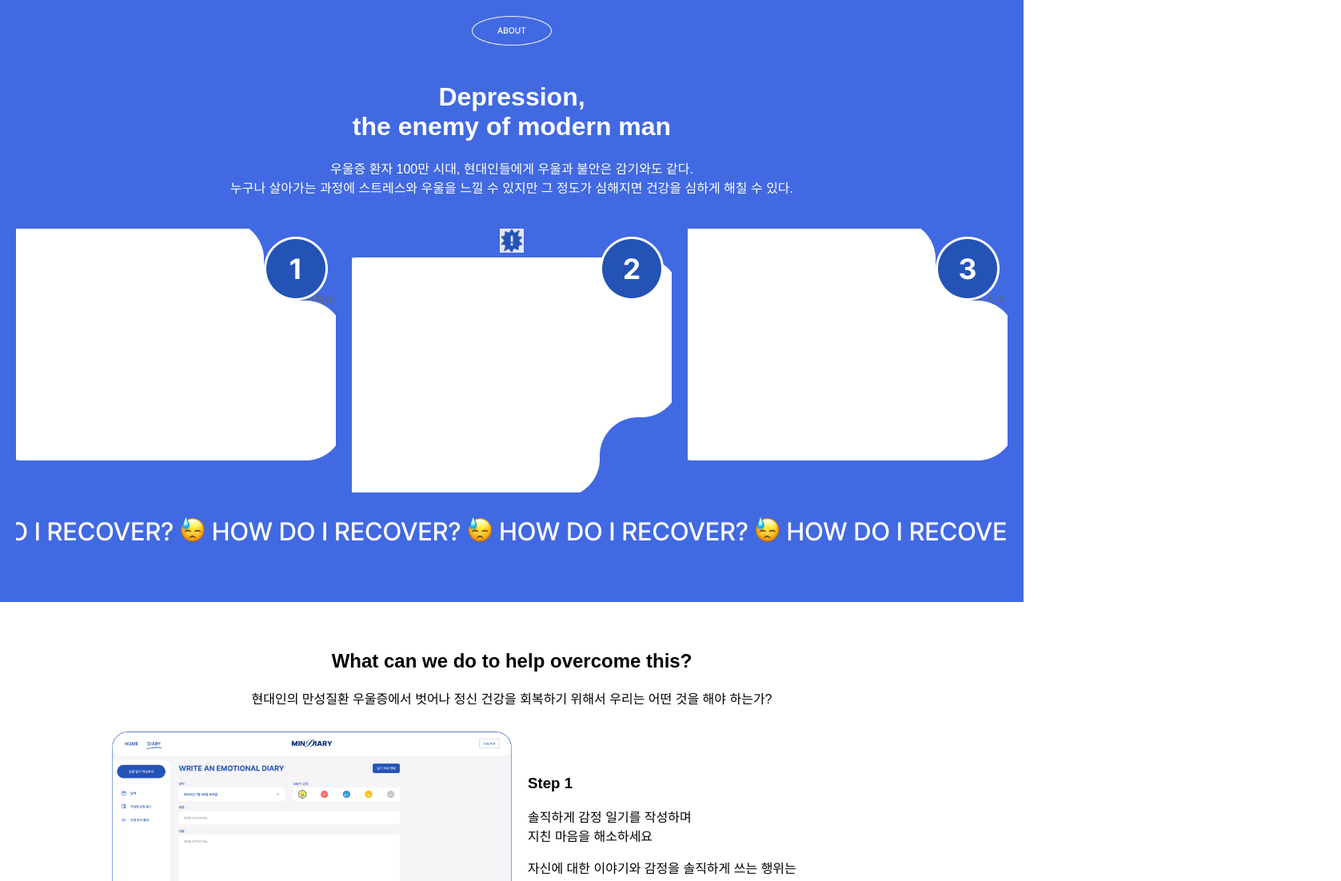
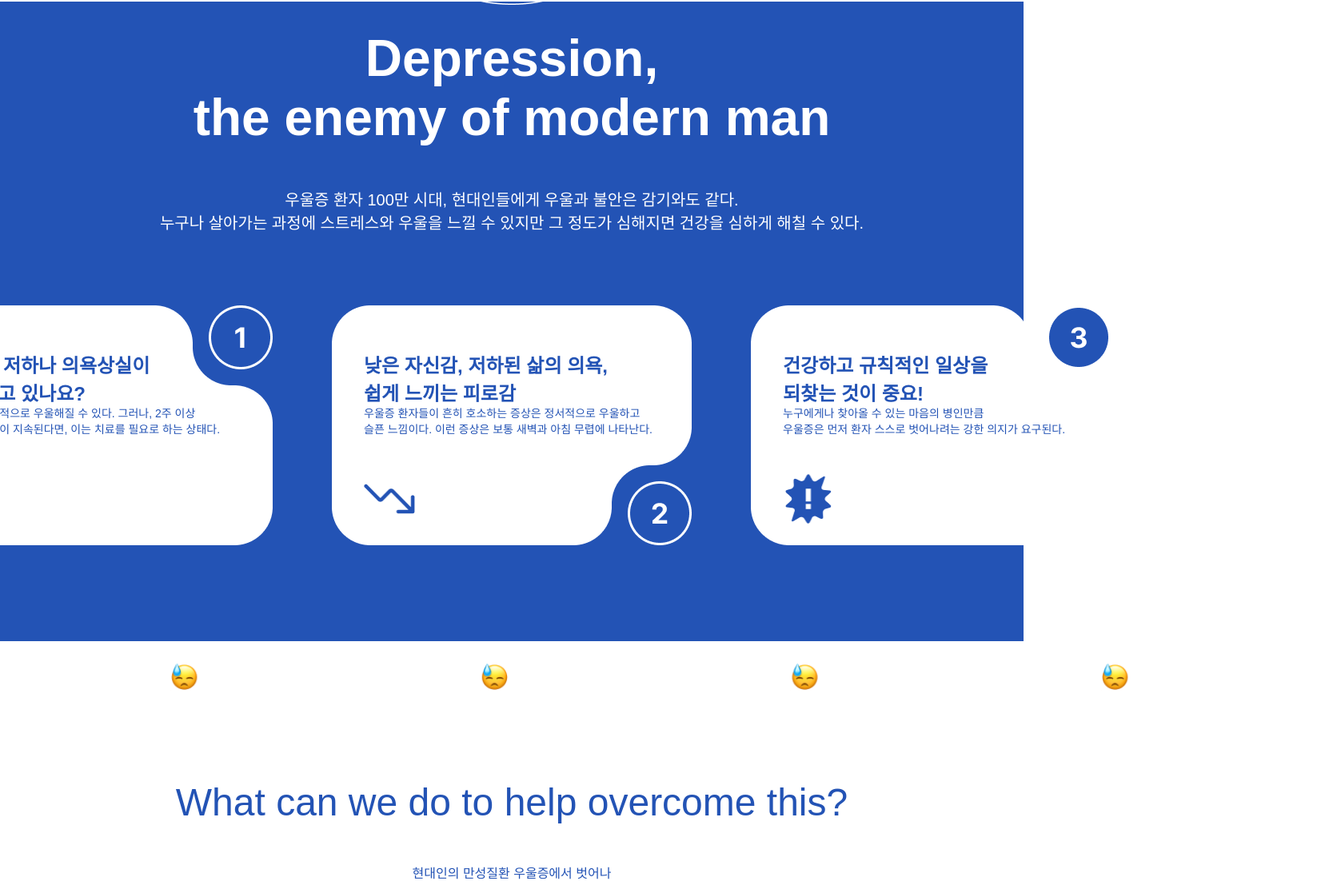
Before and after one commit to yh112/MinDiary_FE, a React (Create React App) app: page / in a window 1280 px wide. Shown: the part 818-1920 px from the top of the page at 80% size, 1677 px wide, since content can reach past the window. Built offline with nearby package versions, Linux system fonts and the light colour scheme.

Commit message:
메인페이지완성및 로그아웃버튼 오류수정

```diff
--- a/src/pages/Home/Home.css
+++ b/src/pages/Home/Home.css
@@ -1,3 +1,10 @@
+body {
+  margin: 0;
+  padding: 0;
+  font-family: Arial, sans-serif;
+  height: 100%;
+}
+
 .home {
   font-family: Arial, sans-serif;
   background-color: #f0f0f0;
@@ -12,114 +19,37 @@
   max-width: 100%;
   height: auto;
 }
-
-.main-content {
-  background-color: #4169e1;
+.arrow2 {
+  margin: 50px;
+}
+.step-description :nth-child(2) {
+  font-size: 28px;
+}
+.step-description :nth-child(3) {
+  font-size: 17px;
+}
+.step_ic {
+  border-radius: 100px;
   color: white;
-  padding: 40px 20px;
-  text-align: center;
-}
-
-.about-section {
-  margin-bottom: 40px;
-}
-
-.about-img {
-  width: 100px;
-  margin-bottom: 20px;
-}
-
-.features {
-  display: flex;
-  justify-content: space-between;
-  align-items: stretch;
-  margin: 0px 0;
-  gap: 20px;
-  height: 330px;
-}
-
-.feature-item {
-  height: 100%;
-  display: flex;
-  flex-direction: column;
-  flex: 1;
-  position: relative;
-  overflow: hidden;
-}
-
-.feature-number {
-  position: absolute;
-  top: 10px;
-  right: 10px;
-  z-index: 2;
-}
-
-.feature-number img {
-  height: auto;
-}
-
-.feature-content {
-  display: flex;
-  flex-direction: column;
-  align-items: center;
-  text-align: center;
-  z-index: 1;
-}
-
-.feature-icon {
-  background-color: #e6e6fa;
-
+  width: 90px;
+  height: 32px;
   display: flex;
   justify-content: center;
   align-items: center;
-  margin-bottom: 15px;
-}
-
-.feature-icon img {
-  width: 30px;
-  height: 30px;
-}
-
-.feature-item h3 {
-  color: #333;
-  font-size: 1rem;
-  margin: 0;
-}
-
-.feature-item p {
-  font-size: 0.875rem;
-  color: #666;
-  margin-top: 10px;
-}
-
-.feature-shape {
-  position: absolute;
-  z-index: 2; /* Ensure shapes are above the content */
-}
-
-.shape-bottom-right {
-  bottom: -10px;
-  right: -10px;
-}
-
-.shape-top-right {
-  top: -10px;
-  right: -10px;
-}
-
-.recovery-section {
-  margin: 30px 0;
-  font-style: italic;
-  overflow: hidden;
-  white-space: nowrap;
+  background-color: #2353b5;
+  font-weight: 500;
 }
 
 .what-can-we-do {
   background-color: white;
   padding: 40px 20px;
   text-align: center;
+  color: #2353b5;
 }
-
+.hh {
+  font-size: 48px;
+  margin-top: 134px;
+}
 .steps {
   display: flex;
   flex-direction: column;
@@ -132,23 +62,36 @@
   align-items: center;
   margin-bottom: 40px;
   width: 100%;
-  max-width: 1000px;
+  max-width: 1300px;
 }
 
 .step img {
-  width: 50%;
+  width: 80%;
   height: auto;
   margin-right: 20px;
 }
 
 .step-description {
   text-align: left;
+  margin: 20px;
+  width: 3000px;
 }
 
 .footer {
   background-color: #2353b5;
   color: white;
-  padding: 20px 40px;
+  padding: 40px 60px;
+  font-size: 16px;
+}
+
+main {
+  display: flex;
+  flex-direction: column;
+  background-color: #2353b5;
+  justify-content: center;
+  align-items: center;
+  color: white;
+  height: 100vh;
 }
 
 .footer-content {
@@ -174,9 +117,96 @@
 }
 
 .footer-logo {
+  margin-top: -60px;
   width: 40px;
   height: 40px;
   border-radius: 50%;
   background-color: white;
-  padding: 5px;
 }
+
+.cards {
+  display: flex;
+  justify-content: center;
+  gap: 20px;
+  padding: 20px;
+  margin-bottom: 100px;
+}
+
+.card {
+  position: relative;
+  margin: 27px;
+  margin-top: 50px;
+  width: 450px;
+  height: 300px;
+  color: #2353b5;
+  overflow: hidden;
+}
+.main-header {
+  margin-top: 50px;
+  display: flex;
+  flex-direction: column;
+  justify-content: center;
+  align-items: center;
+  text-align: center;
+}
+.main-header h1 {
+  font-size: 64px;
+  margin: 30px;
+}
+.main-header p {
+  font-size: 20px;
+}
+.card img:first-child {
+  position: absolute;
+  top: 0px;
+  right: 0%;
+  width: 80px;
+  height: 80px;
+}
+
+.card11 img:first-child {
+  position: absolute;
+  top: 220px;
+}
+
+.card img:nth-child(2) {
+  position: absolute;
+  top: 0;
+  right: 0;
+  z-index: 1;
+}
+
+.card div {
+  position: relative;
+  z-index: 2; /* Brings text in front of images */
+  left: 40px;
+}
+
+.card h3 {
+  position: absolute;
+
+  margin-top: 0; /* Adjust as needed */
+  font-size: 18px;
+  color: #2353b5;
+  font-size: 24px;
+}
+
+.card p {
+  position: absolute;
+  top: 110px;
+
+  font-size: 14px;
+  color: #2353b5;
+}
+
+.card img:last-child {
+  position: absolute;
+  top: 210px;
+  width: 64px;
+  height: 64px;
+}
+.emoji-img {
+  width: 2073px;
+  height: 35px;
+  margin-bottom: 40px;
+}
--- a/src/pages/Home/Home.jsx
+++ b/src/pages/Home/Home.jsx
@@ -9,13 +9,14 @@ import Aboutimg from "./About.png";
 import num1 from "./1.png";
 import num2 from "./2.png";
 import num3 from "./3.png";
-import emoji from "./emoji.png";
 import notion from "./notion.png";
 import battery_low from "./battery-low.png";
 import entypo from "./entypo.png";
 import arrow from "./arrow.png";
 import right_bottom_square from "./오른쪽밑에뚫린사각형.png";
 import right_top_square from "./오른쪽위에뚫린사각형.png";
+import emoji from "./emoji.png";
+import arrow2 from "./arrow2.png";
 const Home = () => {
   return (
     <div className="home">
@@ -26,97 +27,94 @@ const Home = () => {
           className="header-image"
         />
       </header>
-
-      <main className="main-content">
-        <div className="about-section">
-          <img src={Aboutimg} alt="About" className="about-img" />
+      <main>
+        <div className="main-header">
+          <img src={Aboutimg} alt="About" />
           <h1>
             Depression,
-            <br /> the enemy of modern man
+            <br />
+            the enemy of modern man
           </h1>
           <p>
             우울증 환자 100만 시대, 현대인들에게 우울과 불안은 감기와도 같다.
-            <br /> 누구나 살아가는 과정에 스트레스와 우울을 느낄 수 있지만 그
-            정도가 심해지면 건강을 심하게 해칠 수 있다.
+            <br />
+            누구나 살아가는 과정에 스트레스와 우울을 느낄 수 있지만 그 정도가
+            심해지면 건강을 심하게 해칠 수 있다.
           </p>
         </div>
-        <div className="features">
-          <div className="feature-item">
-            <div className="feature-shape shape-top-right">
-              <img src={right_top_square} alt="Decorative shape top right" />
-            </div>
-            <div className="feature-number">
-              <img src={num1} alt="Number 1" />
-            </div>
-            <div className="feature-content">
-              <div className="feature-icon">
-                <img src={battery_low} alt="Battery low icon" />
-              </div>
-              <h3>기분의 저하나 의욕상실이 지속되고 있나요?</h3>
+        <div className="cards">
+          <div className="card">
+            <img src={num1} alt="Number 1" />
+            <img src={right_top_square} alt="Decoration" />
+            <div>
+              <h3>
+                {" "}
+                <br />
+                <br />
+                기분의 저하나 의욕상실이
+                <br /> 지속되고 있나요?
+              </h3>
               <p>
-                마음은 일시적으로 우울해질 수 있다. 그러나, 2주 이상 우울한
-                감정이 지속된다면, 이는 치료를 필요로 하는 상태다.
+                마음은 일시적으로 우울해질 수 있다. 그러나, 2주 이상 <br />
+                우울한 감정이 지속된다면, 이는 치료를 필요로 하는 상태다.
               </p>
+              <img src={battery_low} alt="Battery Low" />
             </div>
           </div>
-          <div className="feature-item">
-            <div className="feature-shape shape-bottom-right">
-              <img
-                src={right_bottom_square}
-                alt="Decorative shape bottom right"
-              />
-            </div>
-            <div className="feature-number">
-              <img src={num2} alt="Number 2" />
-            </div>
-            <div className="feature-content">
-              <div className="feature-icon">
-                <img src={entypo} alt="Graph icon" />
-              </div>
-              <h3>낮은 자신감, 저하된 삶의 의욕, 쉽게 느끼는 피로감</h3>
+          <div className="card card11">
+            <img src={num2} alt="Number 2" />
+            <img src={right_bottom_square} alt="Decoration" />
+            <div>
+              <h3>
+                {" "}
+                <br />
+                <br />
+                낮은 자신감, 저하된 삶의 의욕,
+                <br />
+                쉽게 느끼는 피로감
+              </h3>
               <p>
-                우울증 환자들이 흔히 호소하는 증상은 정서적으로 우울하고 슬픈
-                느낌이다. 이런 증상은 보통 새벽과 아침 무렵에 나타난다.
+                우울증 환자들이 흔히 호소하는 증상은 정서적으로 우울하고
+                <br /> 슬픈 느낌이다. 이런 증상은 보통 새벽과 아침 무렵에
+                나타난다.
               </p>
+              <img src={arrow} alt="Arrow" />
             </div>
           </div>
-          <div className="feature-item">
-            <div className="feature-shape shape-top-right">
-              <img src={right_top_square} alt="Decorative shape top right" />
-            </div>
-            <div className="feature-number">
-              <img src={num3} alt="Number 3" />
-            </div>
-            <div className="feature-content">
-              <div className="feature-icon">
-                <img src={arrow} alt="Arrow icon" />
-              </div>
-              <h3>건강하고 규칙적인 일상을 되찾는 것이 중요!</h3>
+          <div className="card">
+            <img src={num3} alt="Number 3" />
+            <img src={right_top_square} alt="Decoration" />
+            <div>
+              <h3>
+                {" "}
+                <br />
+                <br />
+                건강하고 규칙적인 일상을 <br />
+                되찾는 것이 중요!
+              </h3>
               <p>
-                누구에게나 찾아올 수 있는 마음의 병인만큼 우울증은 먼저 환자
-                스스로 벗어나려는 강한 의지가 요구된다.
+                누구에게나 찾아올 수 있는 마음의 병인만큼 <br />
+                우울증은 먼저 환자 스스로 벗어나려는 강한 의지가 요구된다.
               </p>
+              <img src={entypo} alt="Icon" />
             </div>
           </div>
         </div>
-
-        <div className="recovery-section">
-          <img src={emoji} alt="이모티콘" />"
-        </div>
+        <img src={emoji} className="emoji-img" />
       </main>
 
       <section className="what-can-we-do">
-        <h2>What can we do to help overcome this?</h2>
+        <p className="hh">What can we do to help overcome this?</p>
         <p>
-          현대인의 만성질환 우울증에서 벗어나 정신 건강을 회복하기 위해서 우리는
-          어떤 것을 해야 하는가?
+          현대인의 만성질환 우울증에서 벗어나
+          <br /> 정신 건강을 회복하기 위해서 우리는 어떤 것을 해야 하는가?
         </p>
-
+        <img src={arrow2} className="arrow2" />
         <div className="steps">
           <div className="step">
             <img src={image1} alt="Step 1" />
             <div className="step-description">
-              <h3>Step 1</h3>
+              <div className="step_ic">Step 1</div>
               <p>
                 솔직하게 감정 일기를 작성하며 <br />
                 지친 마음을 해소하세요
@@ -131,7 +129,7 @@ const Home = () => {
           <div className="step">
             <img src={image2} alt="Step 2" />
             <div className="step-description">
-              <h3>Step 2</h3>
+              <div className="step_ic">Step 2</div>
               <p>
                 오늘 하루에 대한
                 <br />
@@ -146,7 +144,7 @@ const Home = () => {
           <div className="step">
             <img src={image3} alt="Step 3" />
             <div className="step-description">
-              <h3>Step 3</h3>
+              <div className="step_ic">Step 3</div>
               <p>
                 이번주는 어떠셨나요? <br />
                 AI 주간 감정 분석 결과를 확인하세요
@@ -165,7 +163,9 @@ const Home = () => {
           <div className="footer-text">
             <p>개인정보 처리방침 Privacy Policy</p>
             <p>
-              명이현(FE) 박준혁(FE) 성지훈(FE) 차경태(BE) 박준용(BE) 강나영(DE)
+              명이현(FE) 박준혁(FE) 성지훈(FE) <br />
+              차경태(BE) 박준용(BE) <br />
+              강나영(DE)
             </p>
             <p>ALL RIGHTS RESERVED 2024 © Cheonan Metropolitan City</p>
           </div>
--- a/src/pages/auth.css
+++ b/src/pages/auth.css
@@ -1,7 +1,7 @@
 body,
 html {
   margin: 0;
-  padding: 0;
+
   height: 100%;
   font-family: Arial, sans-serif;
 }
```
Also changed, not shown: src/layout/Header/Header.jsx (+26 -12 lines), src/layout/Header/header.css (+20 -4 lines), src/pages/Home/arrow2.png (added).
